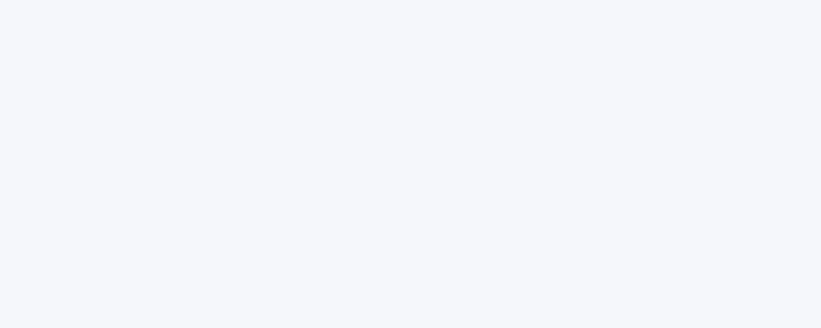
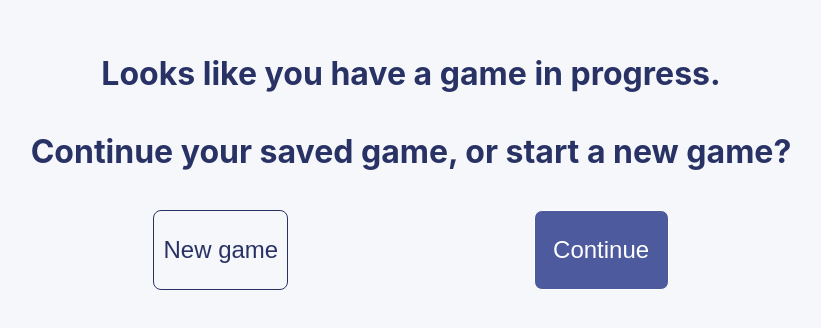
Before and after one commit to michael-j-coyne/trivia-battle, a React (Vite) app: page /continue in a window 1280 px wide. Before the commit this address had no page. Shown: the part 228-556 px from the top of the page, without its empty margins (229-1050 px from the left). Built offline with nearby package versions, Linux system fonts and the light colour scheme.

Commit message:
Scaffold "Continue" page

```diff
--- a/src/App.jsx
+++ b/src/App.jsx
@@ -2,6 +2,7 @@ import "./App.css";
 import Home from "./pages/Home";
 import Game from "./pages/Game";
 import Setup from "./pages/Setup";
+import Continue from "./pages/Continue";
 import { BrowserRouter, Routes, Route } from "react-router-dom";
 
 function App() {
@@ -11,6 +12,7 @@ function App() {
         <Route path="/" element={<Home />} />
         <Route path="/game" element={<Game />} />
         <Route path="/Setup" element={<Setup />} />
+        <Route path="continue" element={<Continue />} />
       </Routes>
     </BrowserRouter>
   );
--- /dev/null
+++ b/src/pages/Continue.jsx
@@ -0,0 +1,22 @@
+import "./continue.css";
+
+export default function Continue() {
+  return (
+    <div className="continue">
+      <h1>
+        Looks like you have a game in progress.
+        <br />
+        <br />
+        Continue your saved game, or start a new game?
+        <br />
+        <br />
+      </h1>
+      <div className="continue__button-container">
+        <button className="button  continue__button">New game</button>
+        <button className="button button_submit continue__button">
+          Continue
+        </button>
+      </div>
+    </div>
+  );
+}
--- /dev/null
+++ b/src/pages/continue.css
@@ -0,0 +1,17 @@
+.continue {
+  display: flex;
+  flex-direction: column;
+  align-items: center;
+}
+
+.continue__button {
+  width: 135px;
+  height: 80px;
+  font-size: 1.5rem;
+}
+
+.continue__button-container {
+  width: 100%;
+  display: flex;
+  justify-content: space-around;
+}
```
